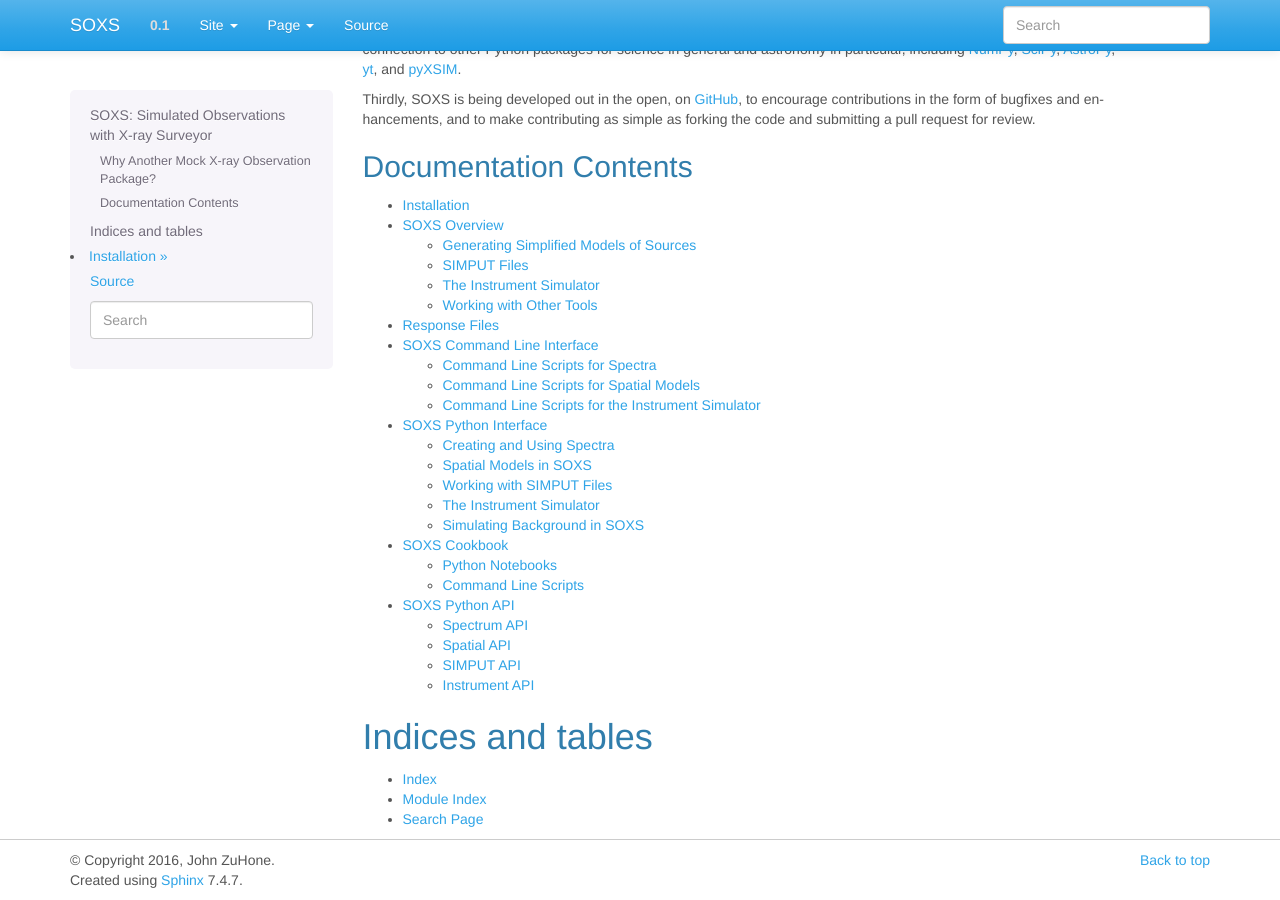
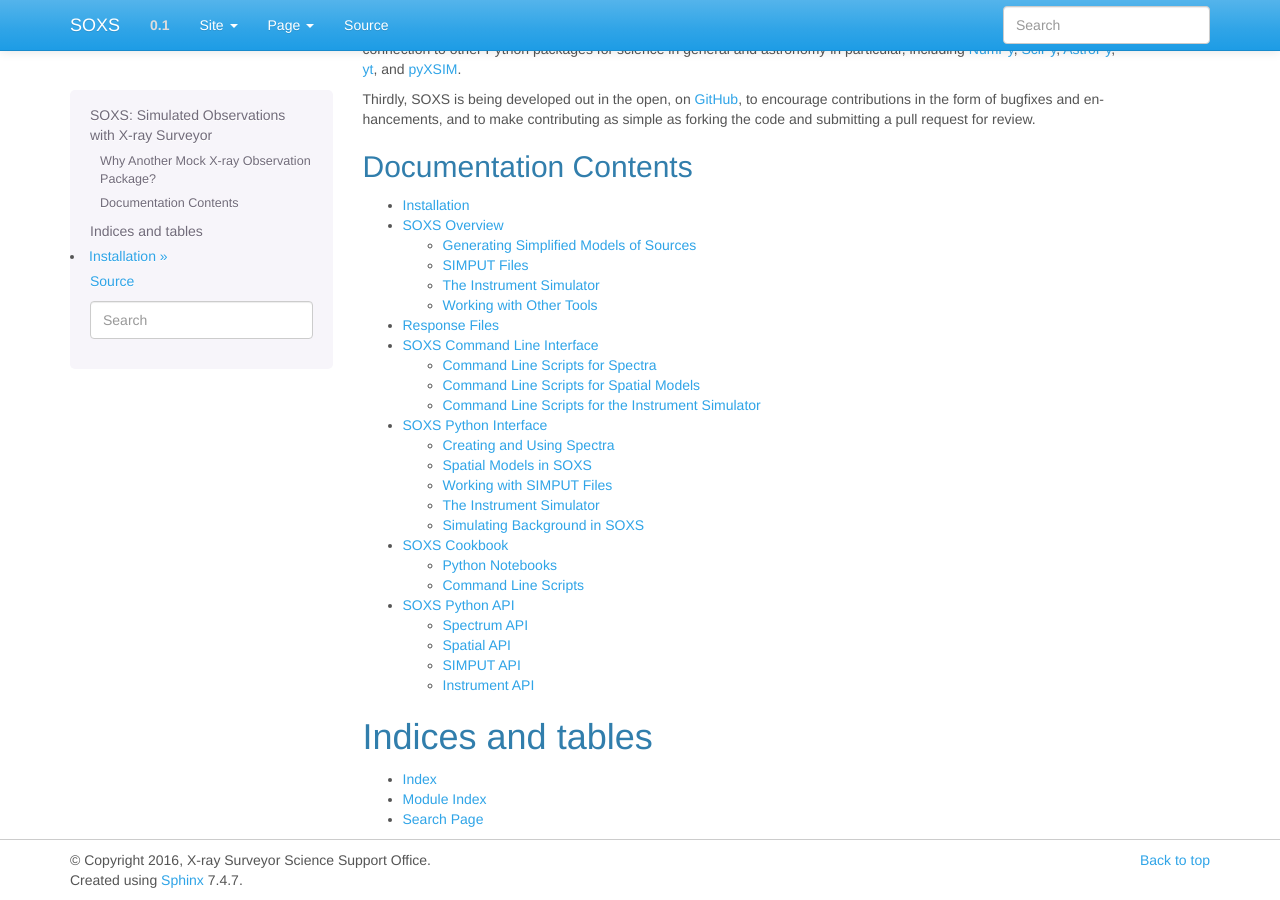
Before and after one commit to lynx-x-ray-observatory/soxs, a Sphinx documentation site: the page built from doc/source/index.rst, in a window 1280 px wide and 900 px high, scrolled down 593 px. Built offline with Sphinx 7.4.7, drawn with Linux system fonts in a browser that asks for light colours.

Commit message:
Change copyright

```diff
--- a/doc/source/conf.py
+++ b/doc/source/conf.py
@@ -71,7 +71,7 @@ master_doc = 'index'
 
 # General information about the project.
 project = 'SOXS'
-copyright = '2016, John ZuHone'
+copyright = '2016, X-ray Surveyor Science Support Office'
 author = 'John ZuHone'
 
 # The version info for the project you're documenting, acts as replacement for
```
